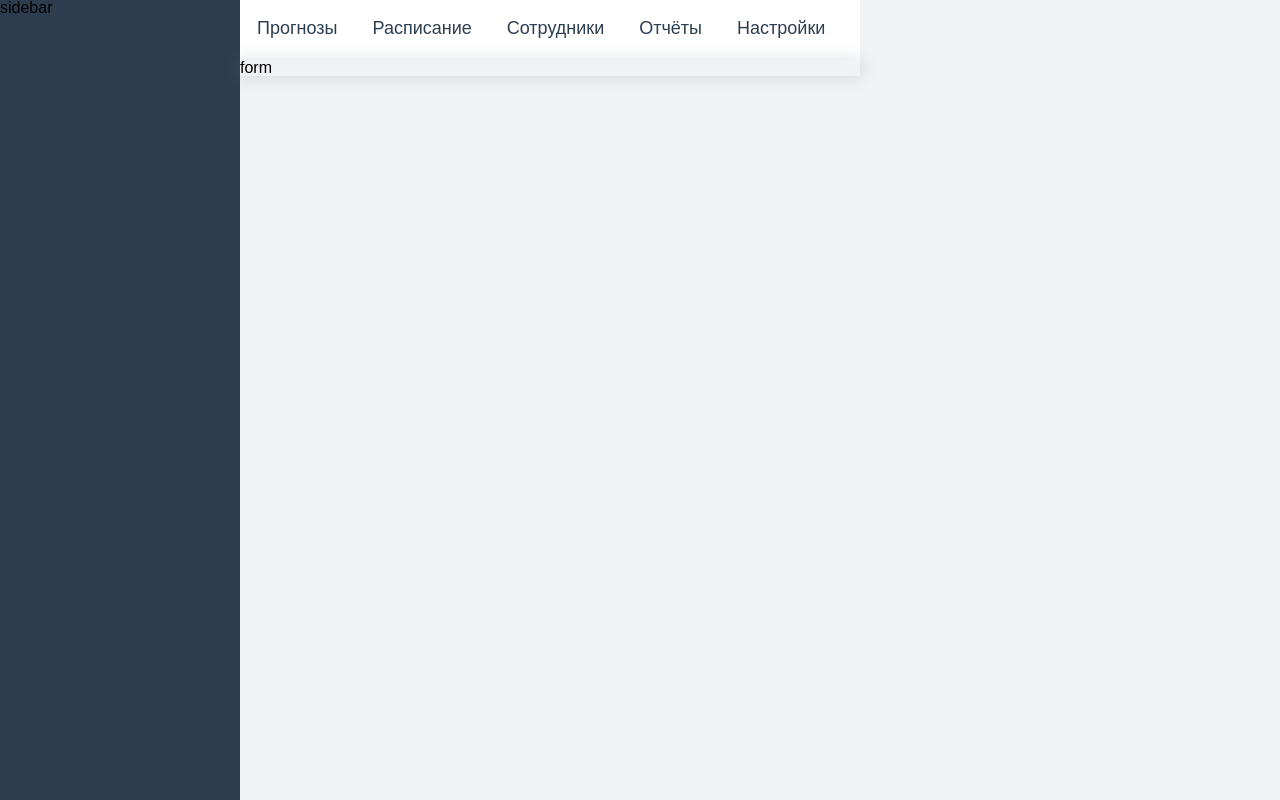
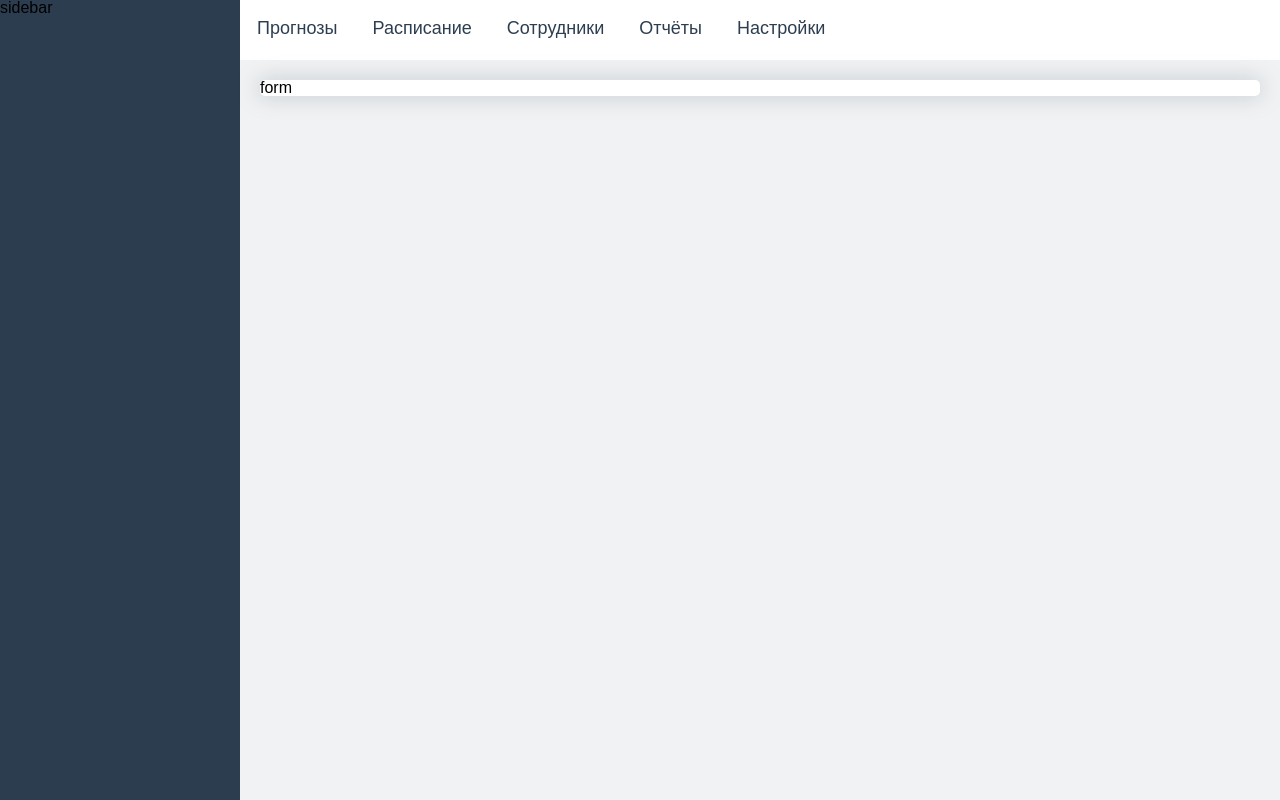
Before and after one commit to linoleum-js/opti, a React (Create React App) app: page / in a window 1280 px wide. Built offline with nearby package versions, Linux system fonts and the light colour scheme; the HTML template or start-up script is replaced by a standard one.

Commit message:
add time component

```diff
--- a/src/App.module.scss
+++ b/src/App.module.scss
@@ -7,8 +7,16 @@
 }
 
 
-.contentContainer {
+.container {
   display: flex;
   align-items: stretch;
   min-height: 100vh;
 }
+
+.content {
+  flex-grow: 1;
+}
+
+.contentInner {
+  padding: 20px;
+}
--- a/src/App.tsx
+++ b/src/App.tsx
@@ -8,11 +8,11 @@ import { ScheduleForm } from './components/ScheduleForm';
 function App() {
   return (
     <div className={styles.Wrapper}>
-      <div className={styles.contentContainer}>
+      <div className={styles.container}>
         <Sidebar />
-        <div>
+        <div className={styles.content}>
           <Header />
-          <div>
+          <div className={styles.contentInner}>
             <ScheduleForm />
           </div>
         </div>
--- /dev/null
+++ b/src/components/shared/Time/index.ts
@@ -0,0 +1 @@
+export * from './Time';
--- a/src/index.module.scss
+++ b/src/index.module.scss
@@ -68,6 +68,8 @@ code {
 
 :global {
   .g-box {
-    box-shadow: 0px 0px 16px 2px rgba(106, 128, 144, 0.2);
+    box-shadow: 0px 0px 21px 2px rgba(106, 128, 144, 0.29);
+    background-color: #fff;
+    border-radius: 5px;
   }
 }
```
Also changed, not shown: src/components/shared/Time/Time.tsx (added, +22 -0 lines), src/components/shared/Time/Time.module.scss (added), 1 other file (tests, documents, lock files or other folders).
